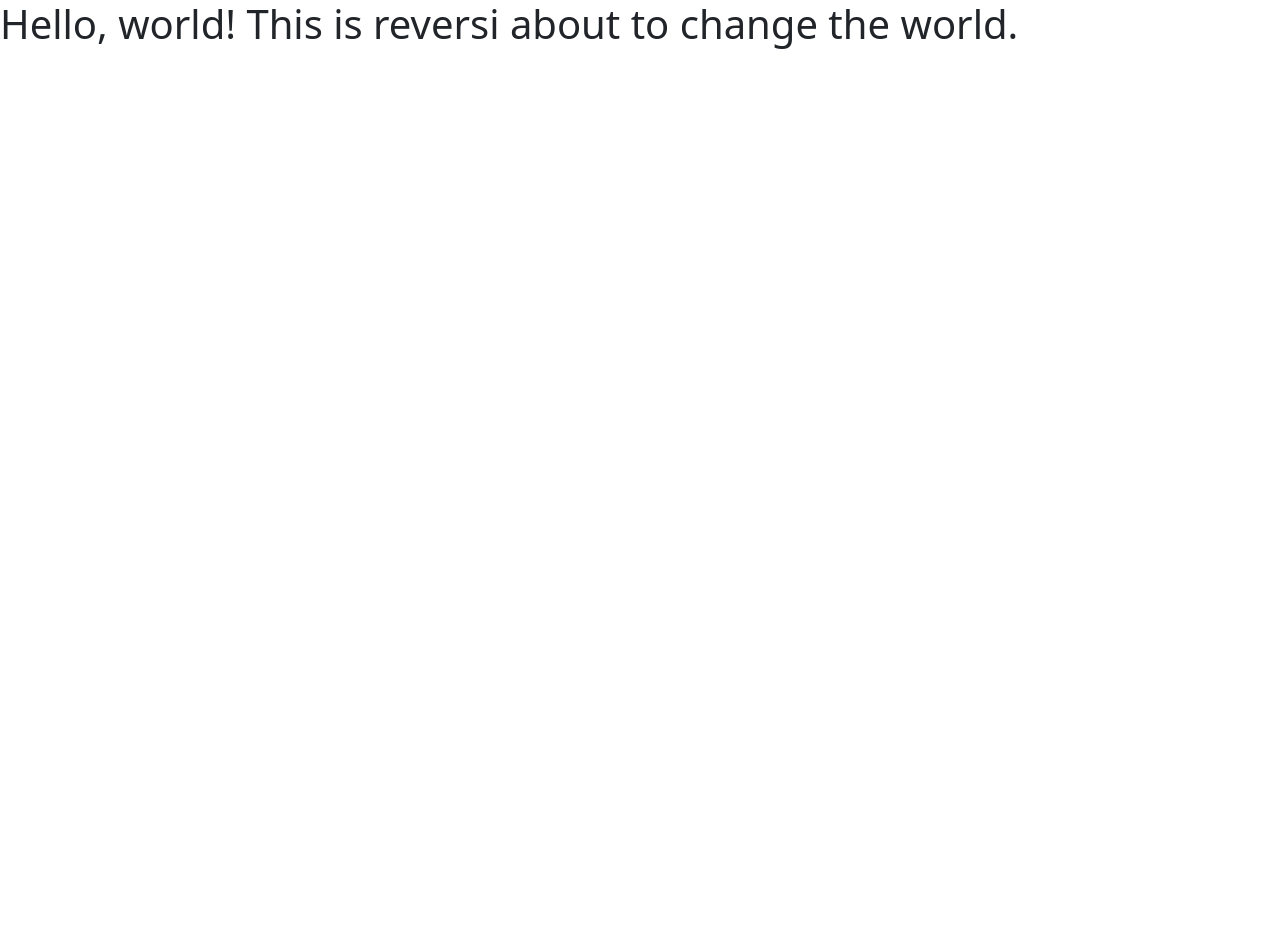
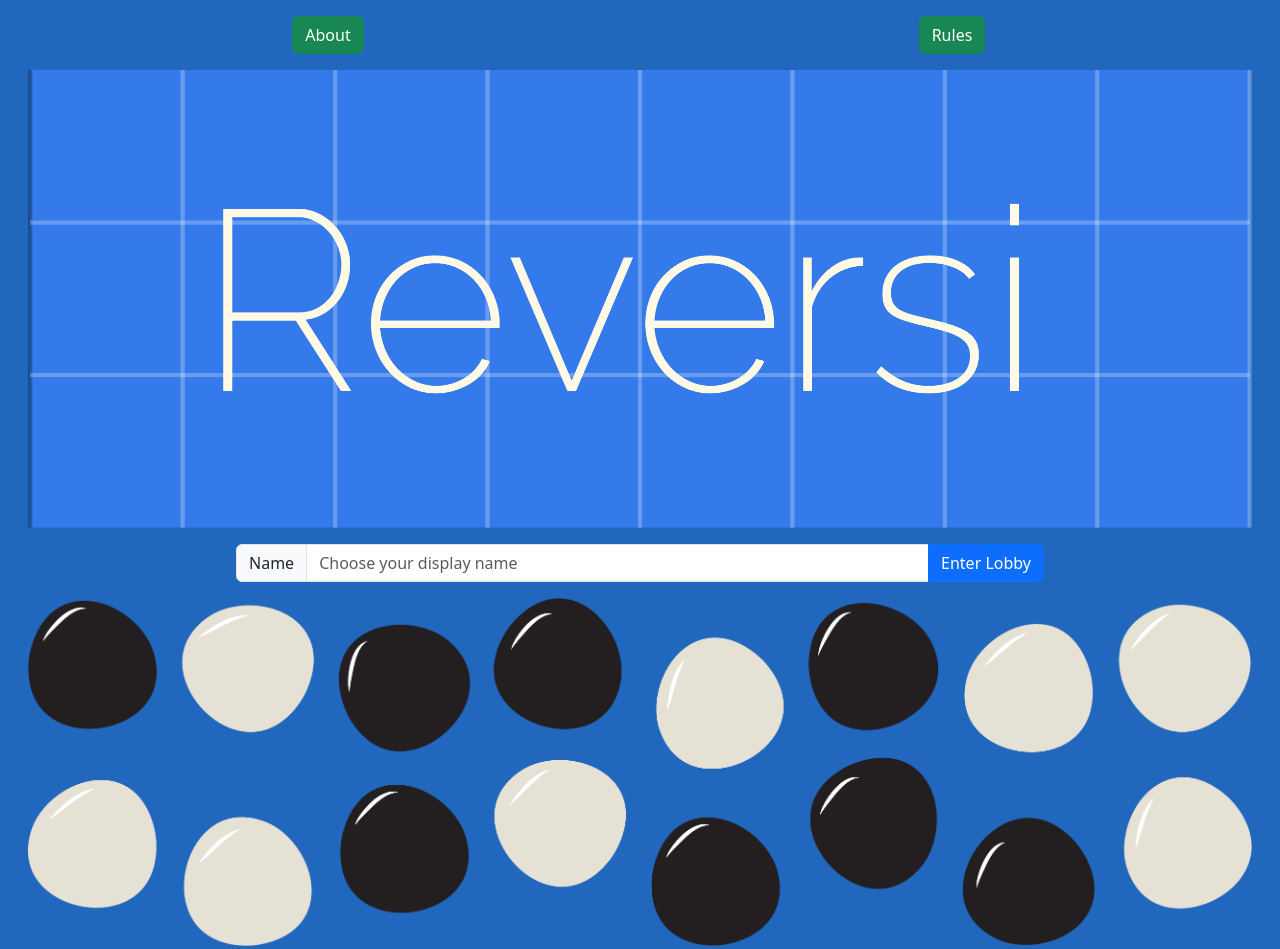
Before and after one commit to jgarbutt/reversi, a website: page public/index.html in a window 1280 px wide. Before the commit the page ends 800 px from the top, so only its background shows below. Drawn offline with nearby package versions, Linux system fonts and the light colour scheme.

Commit message:
created lobby, about, and updated index, addition of logo top and bottom

```diff
--- a/public/index.html
+++ b/public/index.html
@@ -10,9 +10,68 @@
       integrity="sha384-QWTKZyjpPEjISv5WaRU9OFeRpok6YctnYmDr5pNlyT2bRjXh0JMhjY6hW+ALEwIH"
       crossorigin="anonymous"
     />
+    <style>
+      body {
+        background-color: rgb(33, 103, 189);
+      }
+    </style>
   </head>
   <body>
-    <h1>Hello, world! This is reversi about to change the world.</h1>
+    <div class="container-fuild">
+      <div class="row m-3">
+        <div class="col text-center">
+          <a class="btn btn-success text-nowrap" href="about.html">About</a>
+        </div>
+        <div class="col text-center">
+          <a
+            class="btn btn-success text-nowrap"
+            href="https://en.wikipedia.org/wiki/Reversi"
+            >Rules</a
+          >
+        </div>
+      </div>
+      <div class="row m-3">
+        <div class="col text-center">
+          <img
+            class="img-fluid"
+            src="assets/images/top-sp.png"
+            alt="Reversi Logo 1"
+          />
+        </div>
+      </div>
+      <div class="row align-items-center justify-content-center m-3">
+        <div class="col-8">
+          <div class="input-group">
+            <span class="input-group-text" id="displayName">Name</span>
+            <input
+              type="'text"
+              class="form-control text-nowrap"
+              id="nameInput"
+              placeholder="Choose your display name"
+              aria-label="Enter your display name for use while playing reversi"
+              aria-describedby="displayName"
+            />
+            <button
+              type="submit"
+              class="btn btn-primary text-nowrap"
+              id="lobbyButton"
+              onclick="window.location='lobby.html'"
+            >
+              Enter Lobby
+            </button>
+          </div>
+        </div>
+      </div>
+
+      <div class="row m-3">
+        <img
+          src="assets/images/bottom-sp.png"
+          alt="Reversi Logo 2"
+          class="img-fluid"
+        />
+      </div>
+    </div>
+
     <script
       src="https://cdn.jsdelivr.net/npm/bootstrap@5.3.3/dist/js/bootstrap.bundle.min.js"
       integrity="sha384-YvpcrYf0tY3lHB60NNkmXc5s9fDVZLESaAA55NDzOxhy9GkcIdslK1eN7N6jIeHz"
```
Also changed, not shown: public/about.html (added, +41 -0 lines), public/lobby.html (added, +39 -0 lines), public/assets/images/bottom-sp.png (added), public/assets/images/top-sp.png (added).
